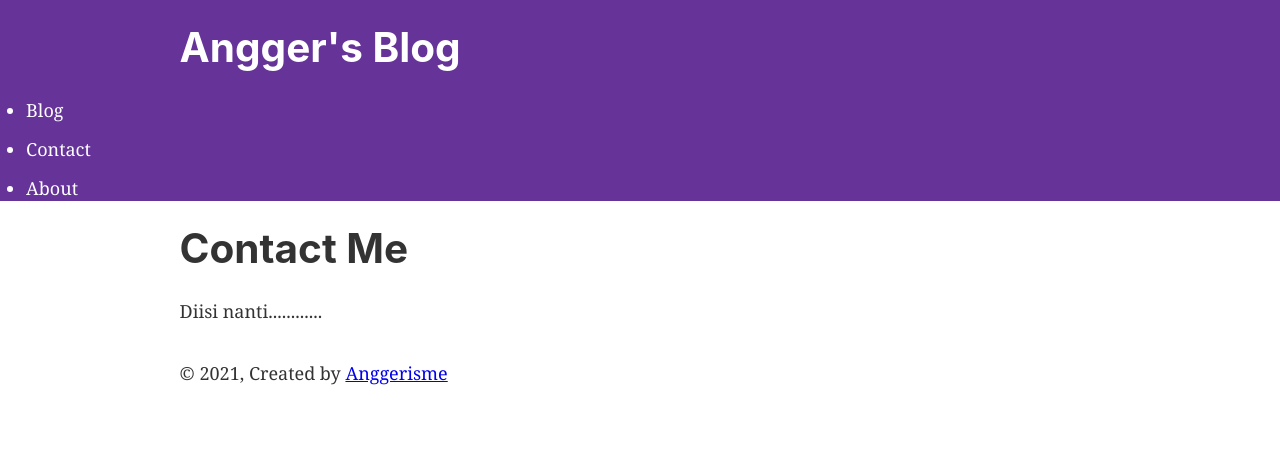
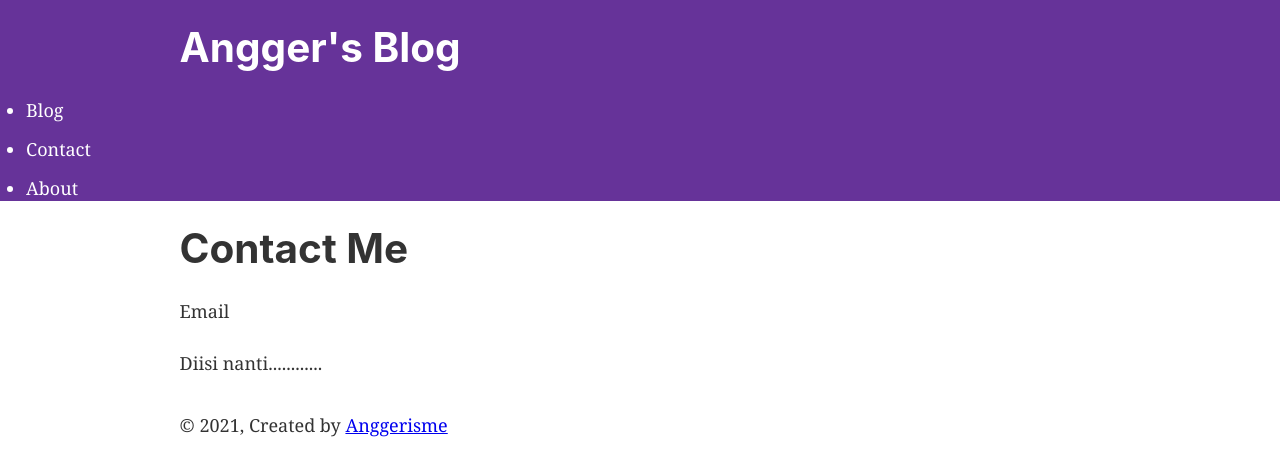
Before and after one commit to anggerisme/mysite, a Gatsby site: page /contact in a window 1280 px wide. Built offline with nearby package versions, Linux system fonts and the light colour scheme; Gatsby itself is replaced by a stand-in of ours.

Commit message:
using graphql

```diff
--- a/src/pages/404.js
+++ b/src/pages/404.js
@@ -1,5 +1,5 @@
 import * as React from "react"
-import Footer from "../components/footer"
+// import Footer from "../components/footer"
 
 import Layout from "../components/layout"
 import SEO from "../components/seo"
@@ -9,7 +9,7 @@ const NotFoundPage = () => (
     <SEO title="404: Not found" />
     <h1>404: Not Found</h1>
     <p>You just hit a route that doesn&#39;t exist... the sadness.</p>
-    <Footer />
+
   </Layout>
 )
 
--- a/src/pages/contact.js
+++ b/src/pages/contact.js
@@ -1,11 +1,23 @@
 import React from "react"
 import Layout from "../components/layout"
+import { useStaticQuery, graphql } from "gatsby"
 
 const Contact = () => {
+  const data = useStaticQuery(graphql`
+    query {
+      site {
+        siteMetadata {
+          email
+        }
+      }
+    }
+  `)
   return (
     <Layout>
       <div>
         <h1>Contact Me</h1>
+        <p>Email {data.site.siteMetadata.email}</p>
+
         <p>Diisi nanti............</p>
       </div>
     </Layout>
```
